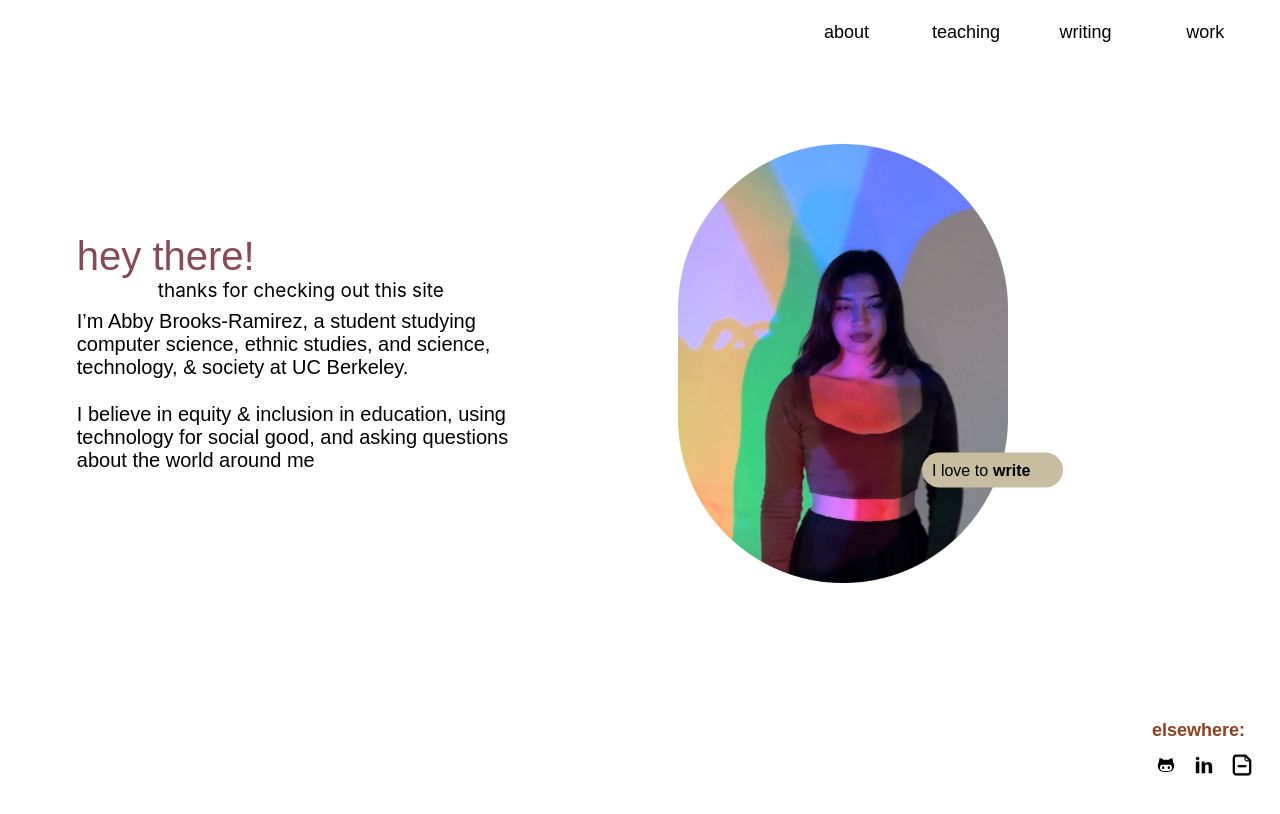
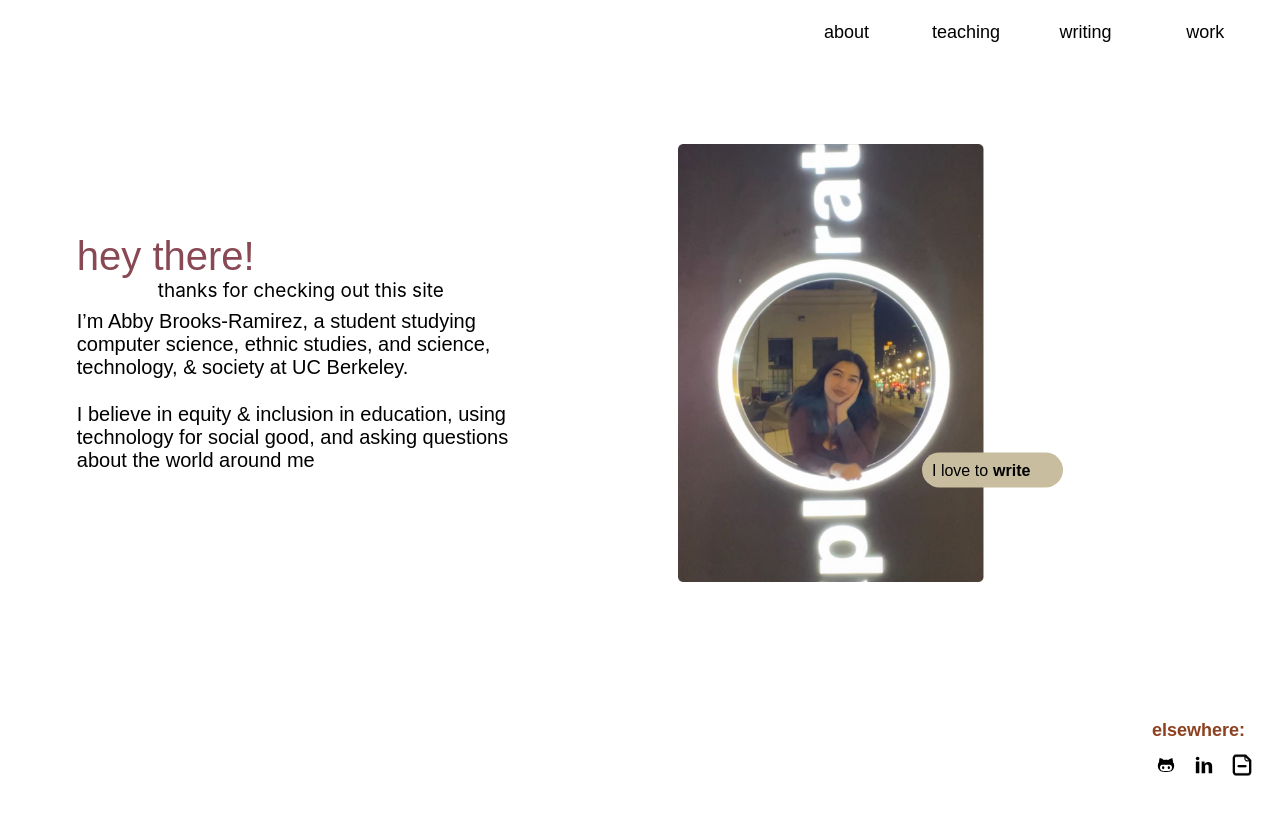
Before and after one commit to abigailrb03/personal-site, a React (Create React App) app: page / in a window 1280 px wide. Shown: the top 814 px of the page. Built offline with nearby package versions, Linux system fonts and the light colour scheme.

Commit message:
some changes

```diff
--- a/src/pages/About.js
+++ b/src/pages/About.js
@@ -3,6 +3,7 @@ import mainImg from '../images/abby.jpeg';
 import exploPic from '../images/explo-pic.jpg';
 import exploPic1 from '../images/explopic1.png';
 import pic2 from '../images/otherpic.png';
+import pic3 from '../images/pic3.png'
 import React, { useState, useEffect } from 'react';
 
 
@@ -44,7 +45,7 @@ export default function About() {
             <div className='right'>
                 <div className='img-component-wrapper'>
                     <div className='img-wrapper'>
-                        <img src = {exploPic1} className='pic'></img>
+                        <img src = {pic3} className='pic'></img>
                     </div>
                     <div className='hobbies'>
                         <div className='i-love-to'>
```
Also changed, not shown: src/images/pic3.png (added).
